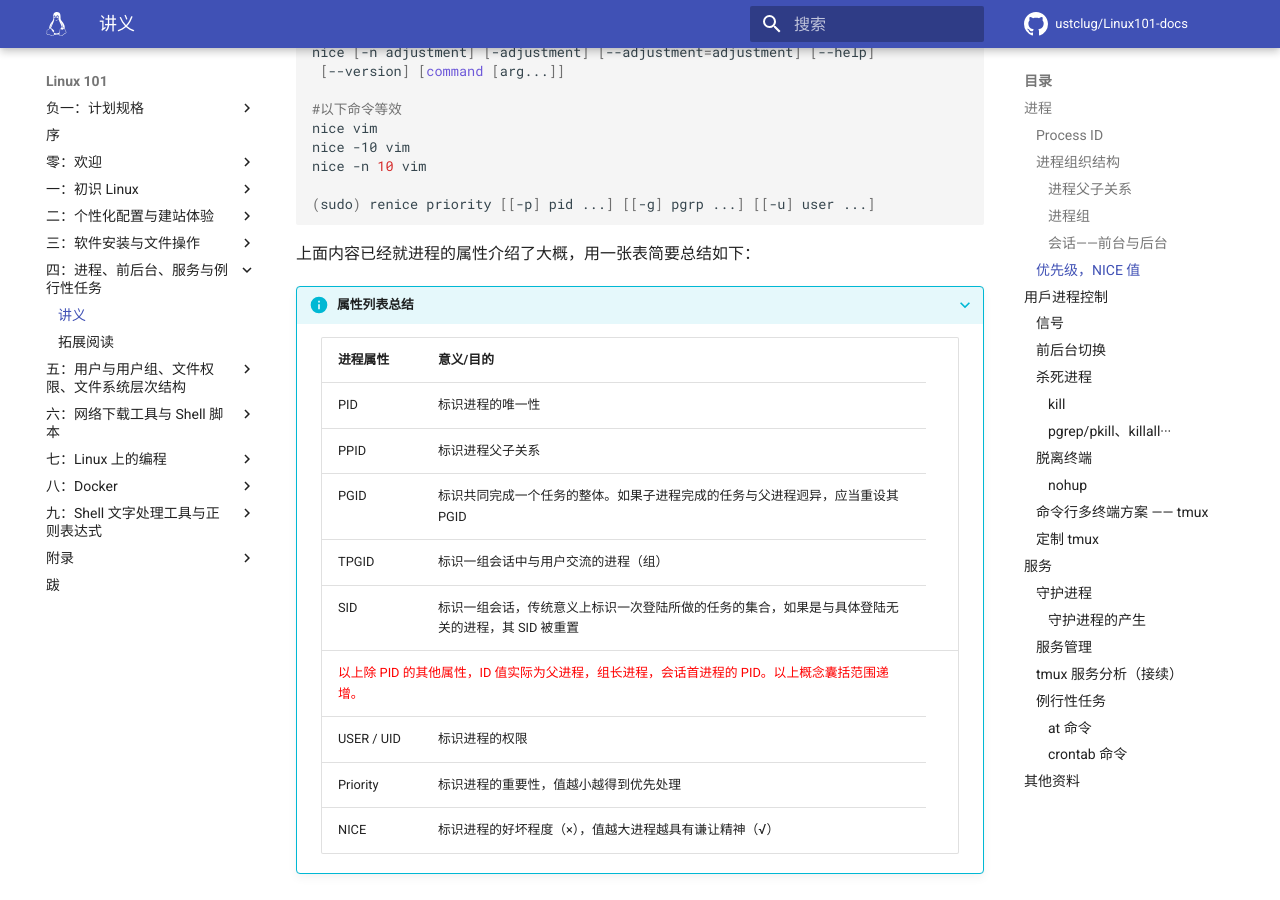
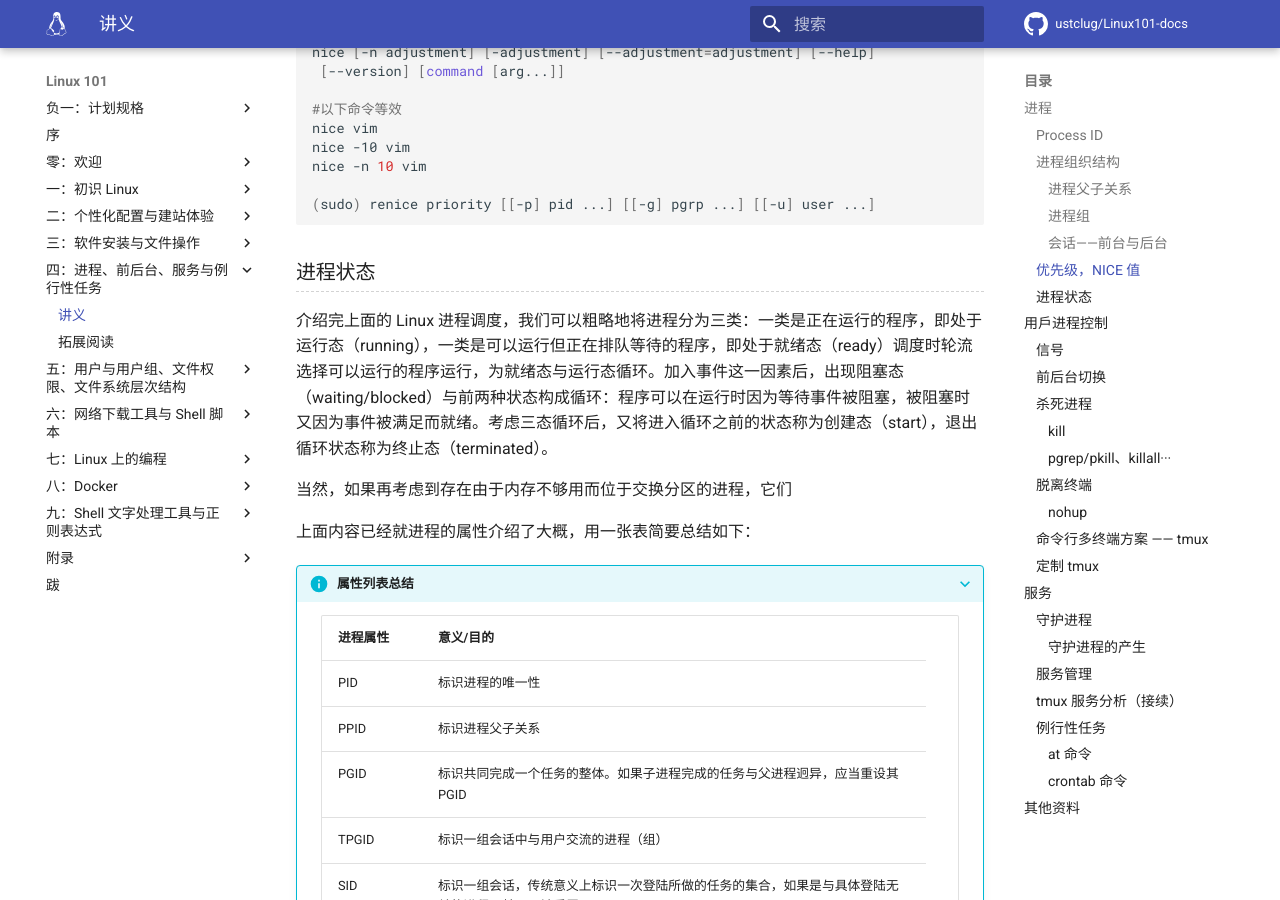
Before and after one commit to ustclug/Linux101-docs, an MkDocs documentation site: the page built from docs/Ch04/index.md, in a window 1280 px wide and 900 px high, scrolled down 6123 px. Built offline with MkDocs 1.6.1 and Material for MkDocs 9.7.7, drawn with Linux system fonts in a browser that asks for light colours; comment, search, counter and statistics services are not loaded; some of the changed text lies outside the part shown.

Commit message:
fix embarrassing bugs

````diff
--- a/docs/Ch04/index.md
+++ b/docs/Ch04/index.md
@@ -7,7 +7,7 @@
 当然如果你已经对这些概念比较熟悉，欢迎直接浏览完整版。
 </div>
 
-本节内容将不可避免遇到以下名词：操作系统，内核（kernel），shell，中断，系统调用···建议阅读 intro 文档后浏览本章内容。
+本节内容将不可避免遇到以下名词：操作系统，内核（kernel），shell，中断，系统调用···在阅读本章前，可以在附录的 glossary 页面中，浏览相关词的通俗解释（持续修缮中）。
 
 !!! abstract "摘要"
     进入 Linux 的世界，便意味着与系统管理直接打交道，无法像在 windows 中一样独善其身。系统正在做什么？我们如何给系统安排任务？本章将要带大家走进进程，进而实现 Linux 更高级的自动化。
@@ -206,6 +206,12 @@
 (sudo) renice priority [[-p] pid ...] [[-g] pgrp ...] [[-u] user ...]
 ```
 
+### 进程状态
+
+介绍完上面的 Linux 进程调度，我们可以粗略地将进程分为三类：一类是正在运行的程序，即处于运行态（running），一类是可以运行但正在排队等待的程序，即处于就绪态（ready）调度时轮流选择可以运行的程序运行，为就绪态与运行态循环。加入事件这一因素后，出现阻塞态（waiting/blocked）与前两种状态构成循环：程序可以在运行时因为等待事件被阻塞，被阻塞时又因为事件被满足而就绪。考虑三态循环后，又将进入循环之前的状态称为创建态（start），退出循环状态称为终止态（terminated）。
+
+当然，如果再考虑到存在由于内存不够用而位于交换分区的进程，它们
+
 上面内容已经就进程的属性介绍了大概，用一张表简要总结如下：
 
 ???+ info "属性列表总结"
@@ -330,7 +336,7 @@
 
 最后一个参数是 `man page` 中没有提及的：如果数字作为参数，信号将发给该进程组。当然，manpage 中介绍的 -1 参数可以杀死除 init 和自身外所有进程（root 用户），对于非 root 用户而言会杀死所有自己有 kill 权限的进程。
 
-??? tip "一点细节"
+!!! tip "一点细节"
     <div style="float: left; width: 60%">
     我们可以看到，对于不同的 shell，kill 可能有不同的来源，如 zsh 的 kill 是 shell 的[内建命令↗](/Appendix/glossary/#builtin-command)。行为与 `/bin/kill` 大体一致，目前唯一的区别是 `kill -l` 时显示格式不一样。但总之遇到这种情况时要小心。
     </div>
@@ -649,7 +655,7 @@
 
 等了一分钟后···为什么没有打印出字符串呢？其实是因为 at 默认将 stdout 和 stderr 的内容以邮件形式发送给用户。使用编辑器查看 `/var/mail/$USERNAME` 就可以看到输出了。
 
-但这里很有可能发送不到
+（但这里很有可能发送不到，因为需要本地安装 mail 相关的服务）
 
 设置完任务之后，我们需要管理任务，极为自然的想法是用 `at -l` 列出任务，`at -r + 编号` 删除任务，不过它们分别是 atq 和 atrm 命令的别名。
 
@@ -661,9 +667,9 @@
 
 ```bash
 $ crontab --help
-crontab: invalid option -- '-'
-crontab: usage error: unrecognized option
-usage:  crontab [-u user] file
+crontab: invalid option -- '-'  # 出现这两行字很正常，许多命令（如ssh）没有专用的 help
+crontab: usage error: unrecognized option  # 选项 ，这里只是寻求简要帮助的一种尝试
+usage:  crontab [-u user] file                   # manpage “应用相关”信息密度是真的低
         crontab [ -u user ] [ -i ] { -e | -l | -r }
                 (default operation is replace, per 1003.2)
         -e      (edit user's crontab)
@@ -694,13 +700,8 @@
 
 [解密TTY —— 李秋豪的博客↗](https://www.cnblogs.com/liqiuhao/p/9031803.html)     本文从 tty 设备说起，顺带涵盖了本章上半部分内容，熟悉基础再看此文，定有收获。（系统功能的设计与最初所使用的硬件总是分不开的，了解硬件就是了解机制。）
 
+许多功能`git clone https://github.com/torvalds/Linux`
 
-<div class="more">
-
-```shell
-git clone https://github.com/torvalds/Linux  #Linux 内核源码
-```
-</div>
 
 
 <script type="text/javascript">
@@ -722,4 +723,3 @@
   overflow: hidden;
 }
 </style>
-"
````
